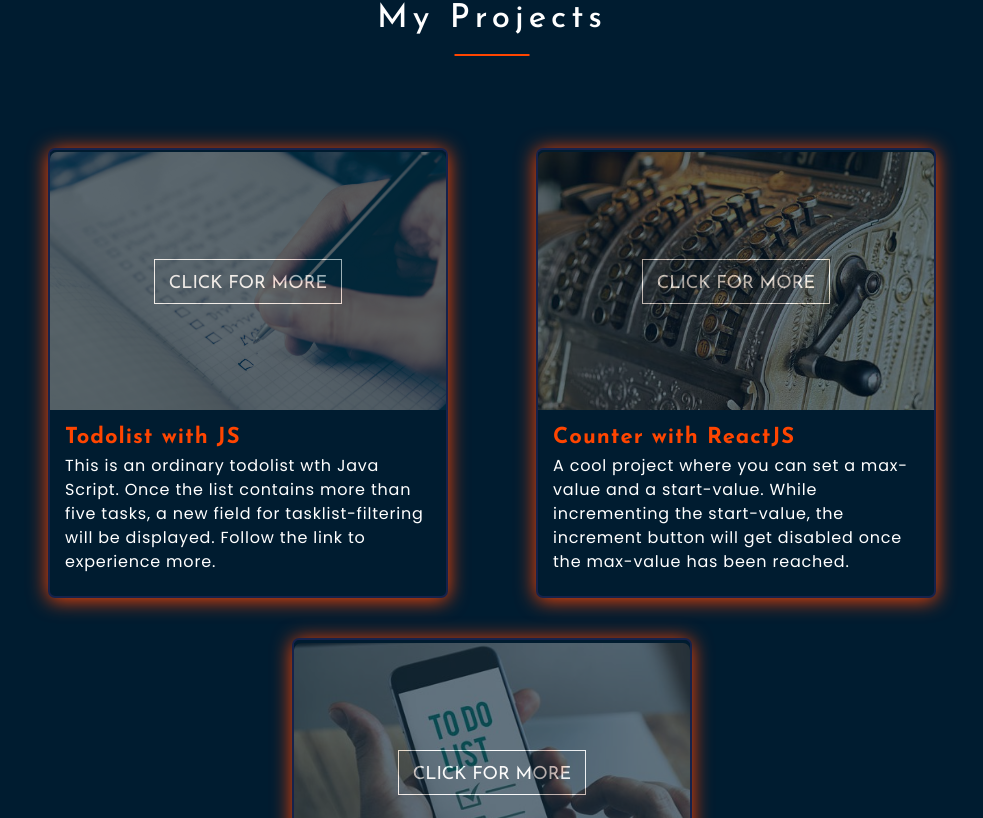
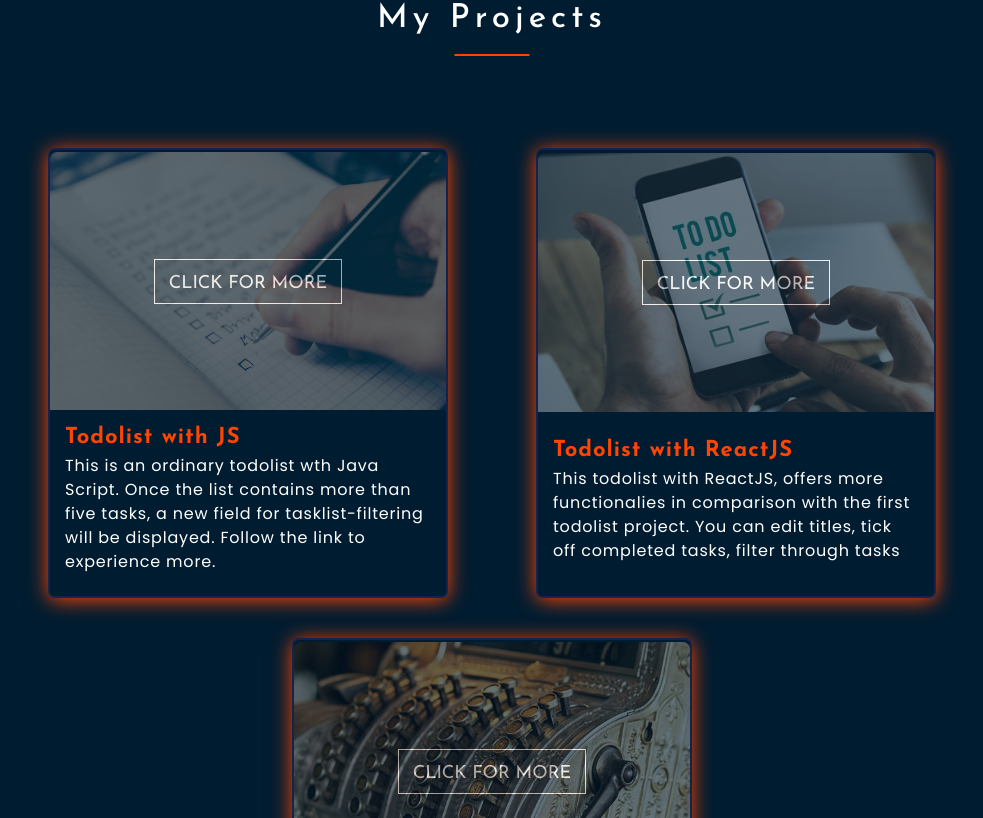
Before and after one commit to andbudha/my_portfolio, a React (Create React App) app: page / in a window 1280 px wide. Shown: the part 2302-3120 px from the top of the page, without its empty margins (148-1131 px from the left). Built offline with nearby package versions, Linux system fonts and the light colour scheme.

Commit message:
project todo_with_reactjs added

```diff
--- a/src/projects/Projects.jsx
+++ b/src/projects/Projects.jsx
@@ -34,9 +34,8 @@ export const Projects = () => {
                 <Title title={'My Projects'} />
                 <div className={styles.projects_box_container}>
                     <Project description={jsTodo} projectTitle={'Todolist with JS'} image={jsTodoImage} link={'https://andbudha.github.io/javascript_todolist/'} />
+                    <Project description={reactTodo} projectTitle={'Todolist with ReactJS'} image={reactTodoImage} link={'https://todo-with-reactjs-psi.vercel.app/'} />
                     <Project description={reactCounter} projectTitle={'Counter with ReactJS'} image={counterImage} />
-                    <Project description={reactTodo} projectTitle={'Todolist with ReactJS'} image={reactTodoImage} />
-
                 </div>
             </div>
         </div>
```
